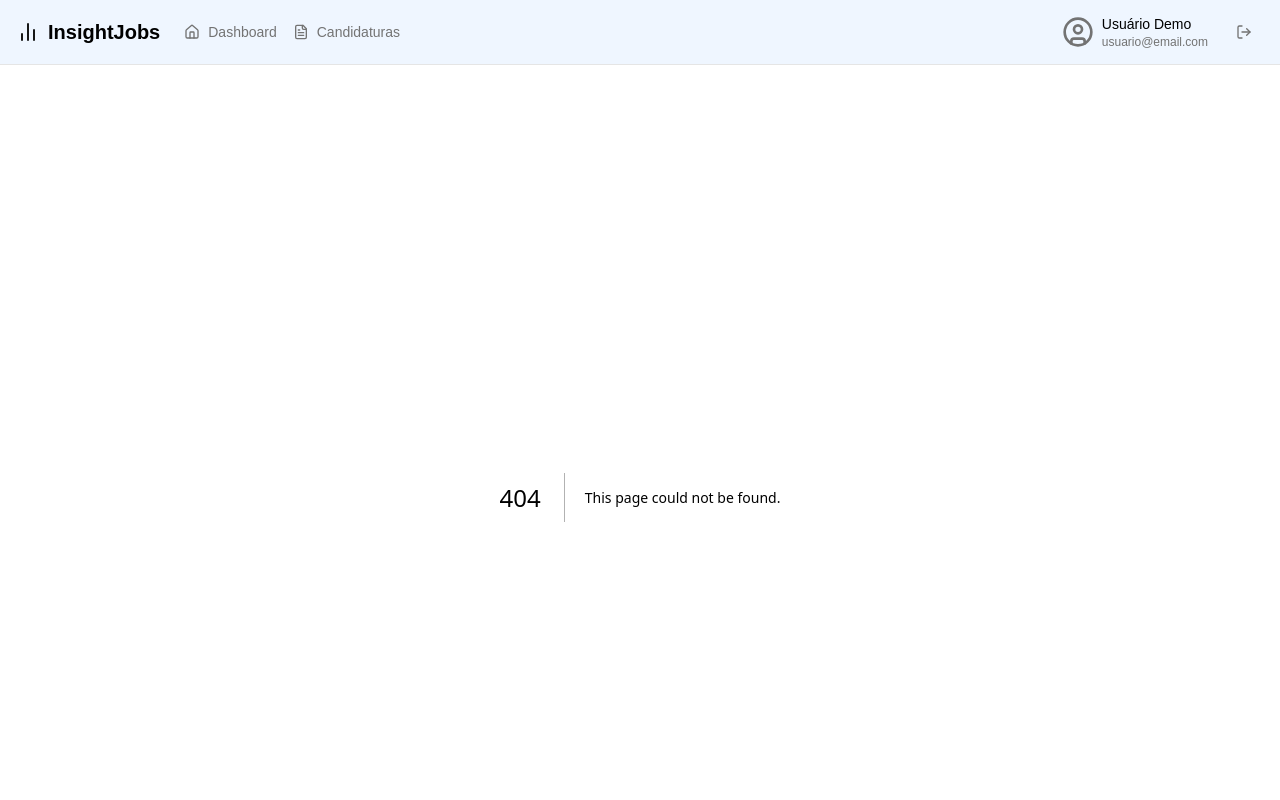
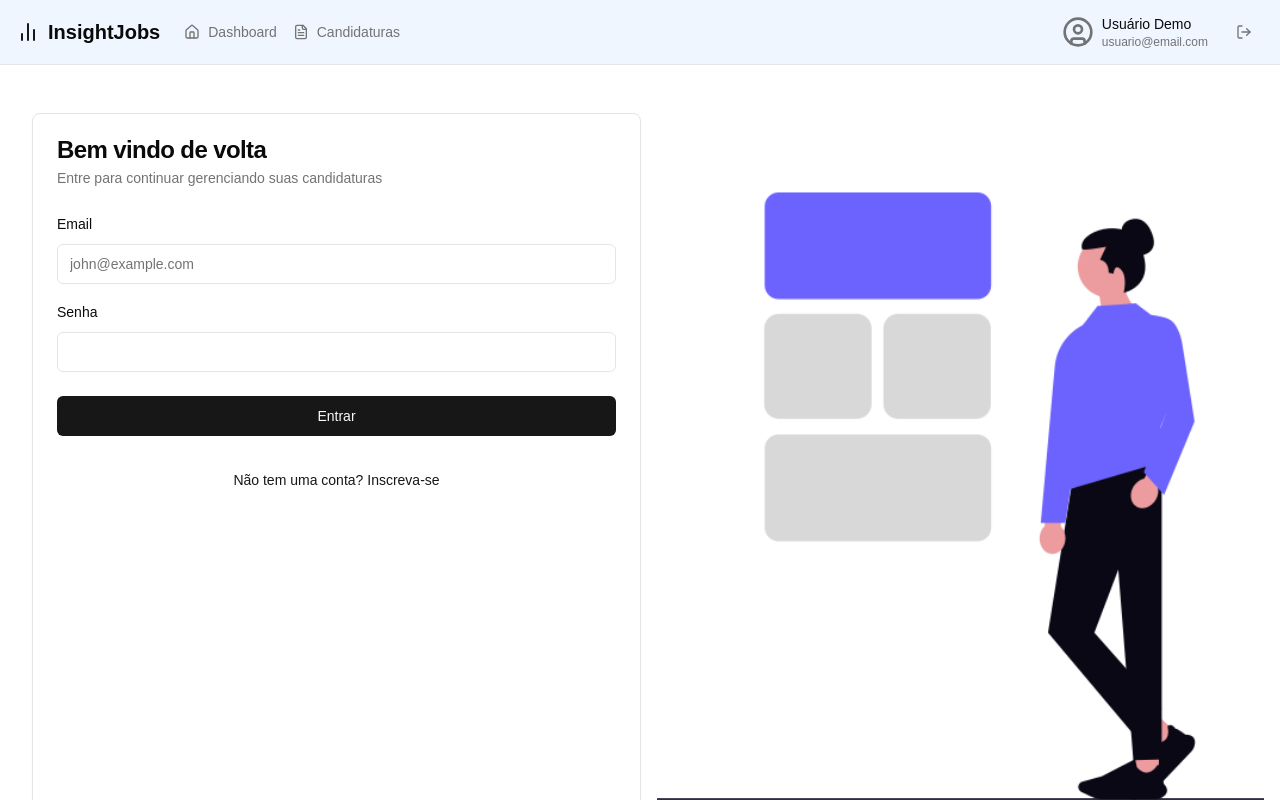
Before and after one commit to Lucas-Rodrigues-code/job_application_ui, a Next.js app: page /auth in a window 1280 px wide. Before the commit this address had no page. Shown: the top 800 px of the page. Built offline with nearby package versions, Linux system fonts and the light colour scheme.

Commit message:
feat: create authentication page with sign in and sign up functionality (layout)

```diff
--- /dev/null
+++ b/app/(pages)/auth/page.tsx
@@ -0,0 +1,93 @@
+"use client";
+
+import { useState } from "react";
+import { Button } from "@/components/ui/button";
+import { Input } from "@/components/ui/input";
+import { Label } from "@/components/ui/label";
+import {
+  Card,
+  CardContent,
+  CardDescription,
+  CardFooter,
+  CardHeader,
+  CardTitle,
+} from "@/components/ui/card";
+
+export default function AuthPage() {
+  const [isSignUp, setIsSignUp] = useState(false);
+
+  const handleSubmit = (event: React.FormEvent<HTMLFormElement>) => {
+    event.preventDefault();
+
+    console.log("Form submitted:", isSignUp ? "Sign Up" : "Sign In");
+  };
+
+  return (
+    <div className="flex flex-col md:flex-row h-screen">
+      <Card className="flex-1 m-4">
+        <CardHeader>
+          <CardTitle>
+            {isSignUp ? "Crie uma conta" : "Bem vindo de volta"}
+          </CardTitle>
+          <CardDescription>
+            {isSignUp
+              ? "Cadastre-se para começar a gerenciar suas candidaturas"
+              : "Entre para continuar gerenciando suas candidaturas"}
+          </CardDescription>
+        </CardHeader>
+        <CardContent>
+          <form onSubmit={handleSubmit}>
+            <div className="space-y-4">
+              {isSignUp && (
+                <div className="space-y-2">
+                  <Label htmlFor="name">Nome</Label>
+                  <Input id="name" placeholder="John Doe" required />
+                </div>
+              )}
+              <div className="space-y-2">
+                <Label htmlFor="email">Email</Label>
+                <Input
+                  id="email"
+                  type="email"
+                  placeholder="john@example.com"
+                  required
+                />
+              </div>
+              <div className="space-y-2">
+                <Label htmlFor="password">Senha</Label>
+                <Input id="password" type="password" required />
+              </div>
+              {isSignUp && (
+                <div className="space-y-2">
+                  <Label htmlFor="confirmPassword">Confirmar senha</Label>
+                  <Input id="confirmPassword" type="password" required />
+                </div>
+              )}
+            </div>
+            <Button type="submit" className="w-full mt-6">
+              {isSignUp ? "Inscrever-se" : "Entrar"}
+            </Button>
+          </form>
+        </CardContent>
+        <CardFooter>
+          <Button
+            variant="link"
+            onClick={() => setIsSignUp(!isSignUp)}
+            className="w-full"
+          >
+            {isSignUp
+              ? "Já tem uma conta? Entrar"
+              : "Não tem uma conta? Inscreva-se"}
+          </Button>
+        </CardFooter>
+      </Card>
+      <div className="flex-1 bg-muted hidden md:block">
+        <img
+          src="/capa.png?height=600&width=600"
+          alt="Job application management"
+          className="w-full h-full object-cover"
+        />
+      </div>
+    </div>
+  );
+}
```
Also changed, not shown: public/capa.png (added).
